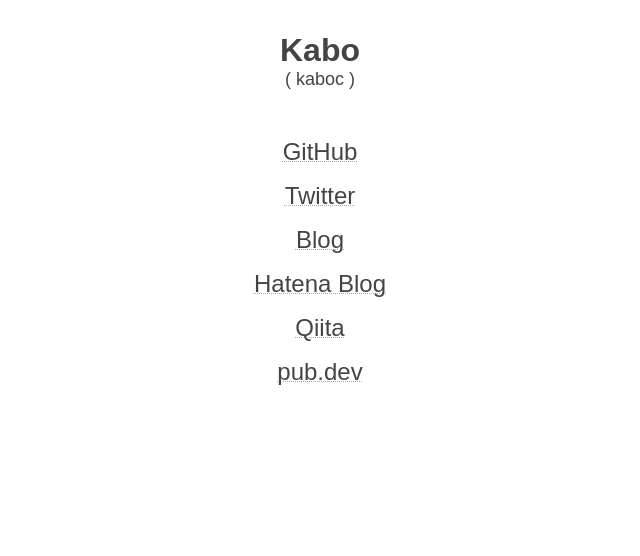
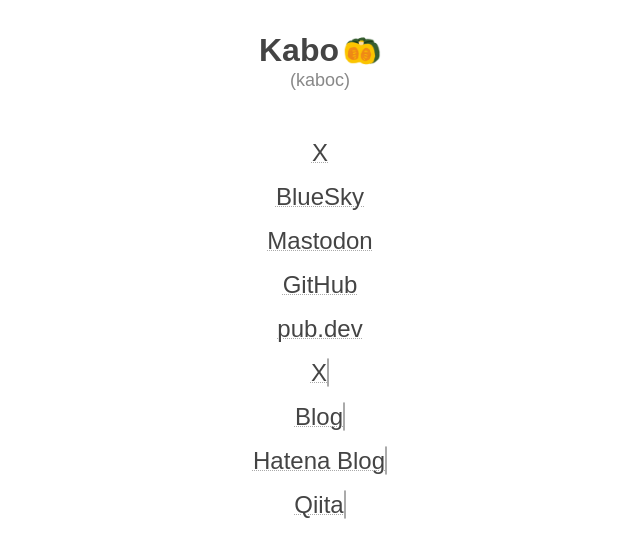
Before and after one commit to kaboc/kaboc.github.io, a plain HTML site: page docs/index.html in a window 1280 px wide. Shown: the whole page, without its empty margins (320-960 px from the left). Drawn offline with Linux system fonts and the light colour scheme; some icons are missing.

Commit message:
Add links and profile image

```diff
--- a/docs/index.html
+++ b/docs/index.html
@@ -9,7 +9,8 @@
   <link rel="shortcut icon" href="favicon.ico">
   <link rel="icon" type="image/png" href="res/images/android-chrome-192x192.png">
   <link rel="apple-touch-icon" href="res/images/apple-touch-icon.png">
-  <link rel="stylesheet" href="res/css/styles.css?202305081040">
+  <link rel="stylesheet" href="res/css/styles.css?1730724300">
+  <link rel="stylesheet" href="https://cdnjs.cloudflare.com/ajax/libs/flag-icon-css/7.2.3/css/flag-icons.min.css">
   <link rel="me" href="https://techhub.social/@kaboc">
   <meta name="title" content="Kabo (kaboc)">
   <meta property="og:type" content="website">
@@ -31,15 +32,19 @@
 </head>
 <body>
 <div id="wrapper">
-<h1>Kabo</h1>
-<h2>( kaboc )</h2>
+<div id="profile">
+<h1>Kabo<span class="profile-image"></span></h1>
+<h2>(kaboc)</h2>
 <ul>
+  <li><a href="https://x.com/kaboc_cc" target="_blank" rel="noopener">X</a></li>
+  <li><a href="https://bsky.app/profile/kaboc.bsky.social" target="_blank" rel="noopener">BlueSky</a></li>
+  <li><a href="https://techhub.social/@kaboc" target="_blank" rel="noopener">Mastodon</a></li>
   <li><a href="https://github.com/kaboc" target="_blank" rel="noopener">GitHub</a></li>
-  <li><a href="https://twitter.com/kabochapo" target="_blank" rel="noopener">Twitter</a></li>
-  <li><a href="https://blog.kaboc.cc/">Blog</a></li>
-  <li><a href="https://kabochapo.hateblo.jp/" target="_blank" rel="noopener">Hatena Blog</a></li>
-  <li><a href="https://qiita.com/kabochapo" target="_blank" rel="noopener">Qiita</a></li>
   <li><a href="https://pub.dev/publishers/kaboc.cc/packages" target="_blank" rel="noopener">pub.dev</a></li>
+  <li><a href="https://x.com/kabochapo" target="_blank" rel="noopener">X</a><span class="fi fi-jp"></span></li>
+  <li><a href="https://blog.kaboc.cc/">Blog</a><span class="fi fi-jp"></li>
+  <li><a href="https://kabochapo.hateblo.jp/" target="_blank" rel="noopener">Hatena Blog</a><span class="fi fi-jp"></span></li>
+  <li><a href="https://qiita.com/kabochapo" target="_blank" rel="noopener">Qiita</a><span class="fi fi-jp"></li>
 </ul>
 </div>
 </body>
--- a/docs/res/css/styles.css
+++ b/docs/res/css/styles.css
@@ -20,12 +20,22 @@ html {
 h1 {
   margin: 0;
   font-size: 32px;
+  display: inline-flex;
+}
+
+h1 > .profile-image {
+  width: 38px;
+  height: 38px;
+  margin-left: 4px;
+  background-size: 38px;
+  background-image: url('../images/apple-touch-icon.png');
 }
 
 h2 {
   margin: 0;
   font-size: 18px;
   font-weight: normal;
+  color: #888;
 }
 
 ul {
@@ -49,3 +59,9 @@ a {
 a:hover {
   color: #669545;
 }
+
+.fi {
+  border: 1px solid #aaa;
+  border-radius: 3px;
+  transform: scale(0.6);
+}
```
